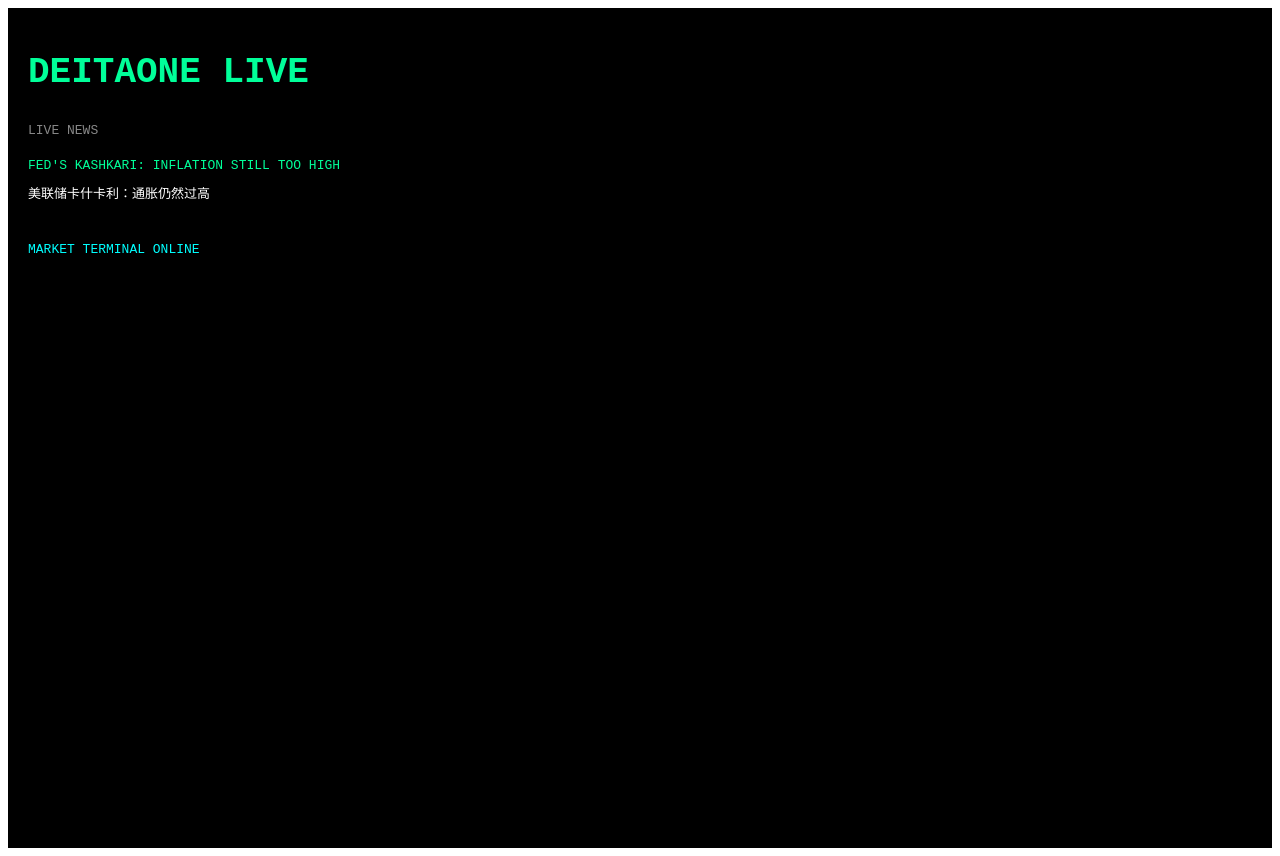
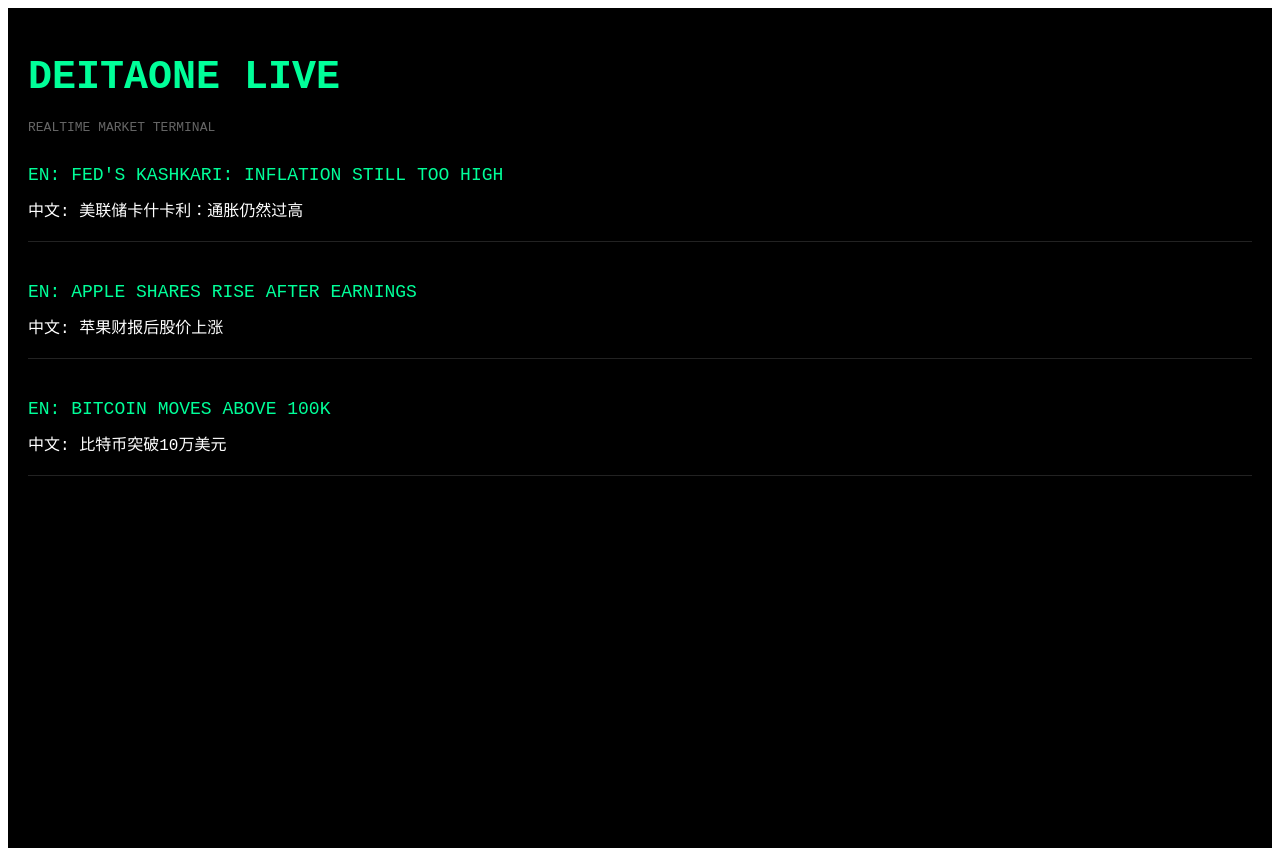
Before and after one commit to giancarlojayla86-creator/deitaone-live-2, a Next.js app: page / in a window 1280 px wide. Built offline with nearby package versions, Linux system fonts and the light colour scheme.

Commit message:
Update page.js

```diff
--- a/app/page.js
+++ b/app/page.js
@@ -1,3 +1,18 @@
+const news = [
+  {
+    en: "FED'S KASHKARI: INFLATION STILL TOO HIGH",
+    zh: "美联储卡什卡利：通胀仍然过高"
+  },
+  {
+    en: "APPLE SHARES RISE AFTER EARNINGS",
+    zh: "苹果财报后股价上涨"
+  },
+  {
+    en: "BITCOIN MOVES ABOVE 100K",
+    zh: "比特币突破10万美元"
+  }
+];
+
 export default function Home() {
   return (
     <main
@@ -9,27 +24,53 @@ export default function Home() {
         fontFamily: "monospace"
       }}
     >
-      <h1 style={{ fontSize: 36 }}>
+      <h1
+        style={{
+          fontSize: 40,
+          marginBottom: 20
+        }}
+      >
         DEITAONE LIVE
       </h1>
 
-      <div style={{ marginTop: 30 }}>
-        <div style={{ color: "#888" }}>
-          LIVE NEWS
+      <div
+        style={{
+          color: "#666",
+          marginBottom: 30
+        }}
+      >
+        REALTIME MARKET TERMINAL
+      </div>
+
+      {news.map((item, index) => (
+        <div
+          key={index}
+          style={{
+            marginBottom: 40,
+            borderBottom: "1px solid #222",
+            paddingBottom: 20
+          }}
+        >
+          <div
+            style={{
+              color: "#00ff99",
+              fontSize: 18
+            }}
+          >
+            EN: {item.en}
+          </div>
+
+          <div
+            style={{
+              color: "#ffffff",
+              marginTop: 12,
+              fontSize: 16
+            }}
+          >
+            中文: {item.zh}
+          </div>
         </div>
-
-        <div style={{ marginTop: 20 }}>
-          FED'S KASHKARI: INFLATION STILL TOO HIGH
-        </div>
-
-        <div style={{ marginTop: 10, color: "#fff" }}>
-          美联储卡什卡利：通胀仍然过高
-        </div>
-
-        <div style={{ marginTop: 40, color: "#00ffff" }}>
-          MARKET TERMINAL ONLINE
-        </div>
-      </div>
+      ))}
     </main>
   );
 }
```
